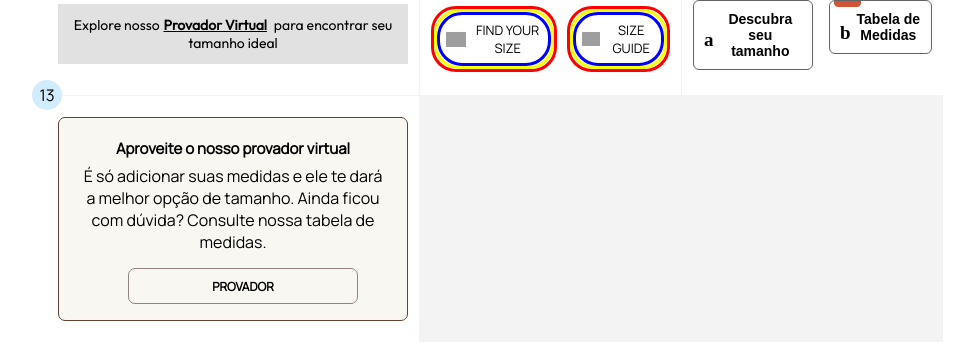
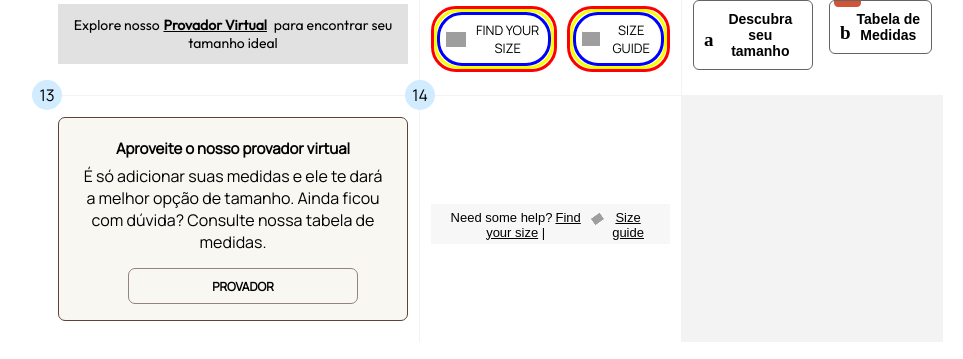
Before and after one commit to guusdias/szb-btns-storybook, a plain HTML site: page index.html in a window 1280 px wide. Shown: the part 885-1244 px from the top of the page, without its empty margins (145-1108 px from the left). Drawn offline with Linux system fonts and the light colour scheme; grey boxes are pictures that could not be loaded; a script that the page names is missing; a web font is replaced by a local one.

Commit message:
feat: added fourthteen

```diff
--- a/index.html
+++ b/index.html
@@ -32,6 +32,7 @@
   <link rel="stylesheet" href="styles/buttons/eleventh.css">
   <link rel="stylesheet" href="styles/buttons/twelfth.css">
   <link rel="stylesheet" href="styles/buttons/thirteenth.css">
+  <link rel="stylesheet" href="styles/buttons/fourteenth.css">
   <script src="https://kit.fontawesome.com/28beedde55.js" crossorigin="anonymous"></script>
   <link rel="shortcut icon"
     href="//store.sizebay.com/cdn/shop/files/Brand_Symbol_Tag_Sizebay_2x_3_32x32.png?v=1689960734" type="image/png">
@@ -189,16 +190,21 @@
                 type="button">provador</button></div>
           </div>
         </div>
-      </div>
-      <!---
-        <div class="grid-item">
+        <div id="fourteenth" style="position: relative;" class="grid-item">
+          <span class="number" style="position: absolute; top:-10px; left: 0; color:black;">14</span>
           <div class="vfr__container" id="szb-container">
             <div class="szb-vfr-btns">
-              <button id="szb-vfr-button" class="vfr__button--clean" type="button">Descubra seu tamanho</button>
-              <button id="szb-chart-button" class="vfr__button--clean" type="button">Tabela de Medidas</button>
+              <div id="szb-vfr-button" class="vfr__button--clean"><span class="szb__text-container"> <span
+                    class="szb__span--text">Need some help?</span><span class="szb__vfr-button">Find your size</span> |
+                </span></div>
+              <div id="szb-chart-button" class="vfr__button--clean"><span class="szb__chart-button">Size guide</span>
+              </div>
             </div>
           </div>
         </div>
+      </div>
+      <!---
+
         <div class="grid-item">
           <div class="vfr__container" id="szb-container">
             <div class="szb-vfr-btns">
--- /dev/null
+++ b/styles/buttons/fourteenth.css
@@ -0,0 +1,80 @@
+#szb-vfr-recommendation {
+  text-decoration: underline;
+}
+
+#szb-vfr-recommendation b {
+  font-weight: 400;
+}
+
+#fourteenth .vfr__container {
+  margin-top: 10px;
+  background-color: #F7F7F7;
+  padding: 0 14px;
+  margin-left: 0;
+  width: 100%;
+  display: flex;
+  height: 40px;
+  justify-content: left;
+  align-items: center;
+}
+
+#fourteenth .vfr__button--clean,
+#fourteenth .vfr__button--clean-icon {
+  font-size: 13px;
+  color: #000000;
+  font-family: 'Arial';
+  margin-right: 6px;
+}
+
+#fourteenth .vfr__button--clean:hover,
+#fourteenth .vfr__button--clean-icon:hover {
+  text-decoration: none;
+}
+
+#fourteenth .szb-vfr-btns {
+  margin-top: 3px;
+  margin-bottom: 2px;
+  display: flex;
+}
+
+#fourteenth .szb__vfr-button {
+  margin-left: 3px;
+  text-decoration: underline;
+}
+
+#fourteenth .szb__chart-button {
+  text-decoration: underline;
+  display: flex;
+}
+
+#fourteenth .szb__chart-button:before {
+  background: url("https://static.sizebay.technology/3876/chart.svg") center center / 100% 100% no-repeat;
+  height: 8px;
+  width: 15px;
+  content: '';
+  margin-top: 5px;
+  margin-right: 3px;
+  transform: rotate(-35deg);
+}
+
+span#szb-vfr-recommendation+span.szb__span--text,
+span#szb-vfr-recommendation+span.szb__span--text+span.szb__vfr-button {
+  display: none;
+}
+
+@media screen and (max-width: 768px) {
+  #fourteenth .vfr__container {
+    padding: 0 0 0 6px;
+  }
+
+  #szb-vfr-recommendation,
+  #fourteenth .vfr__button--clean,
+  #fourteenth .vfr__button--clean-icon {
+    font-size: 12.5px;
+  }
+}
+
+div.vfr__container--backdrop.szb-modal-open,
+iframe#szb-modal {
+  z-index: 99999999999999999 !important;
+}
```
